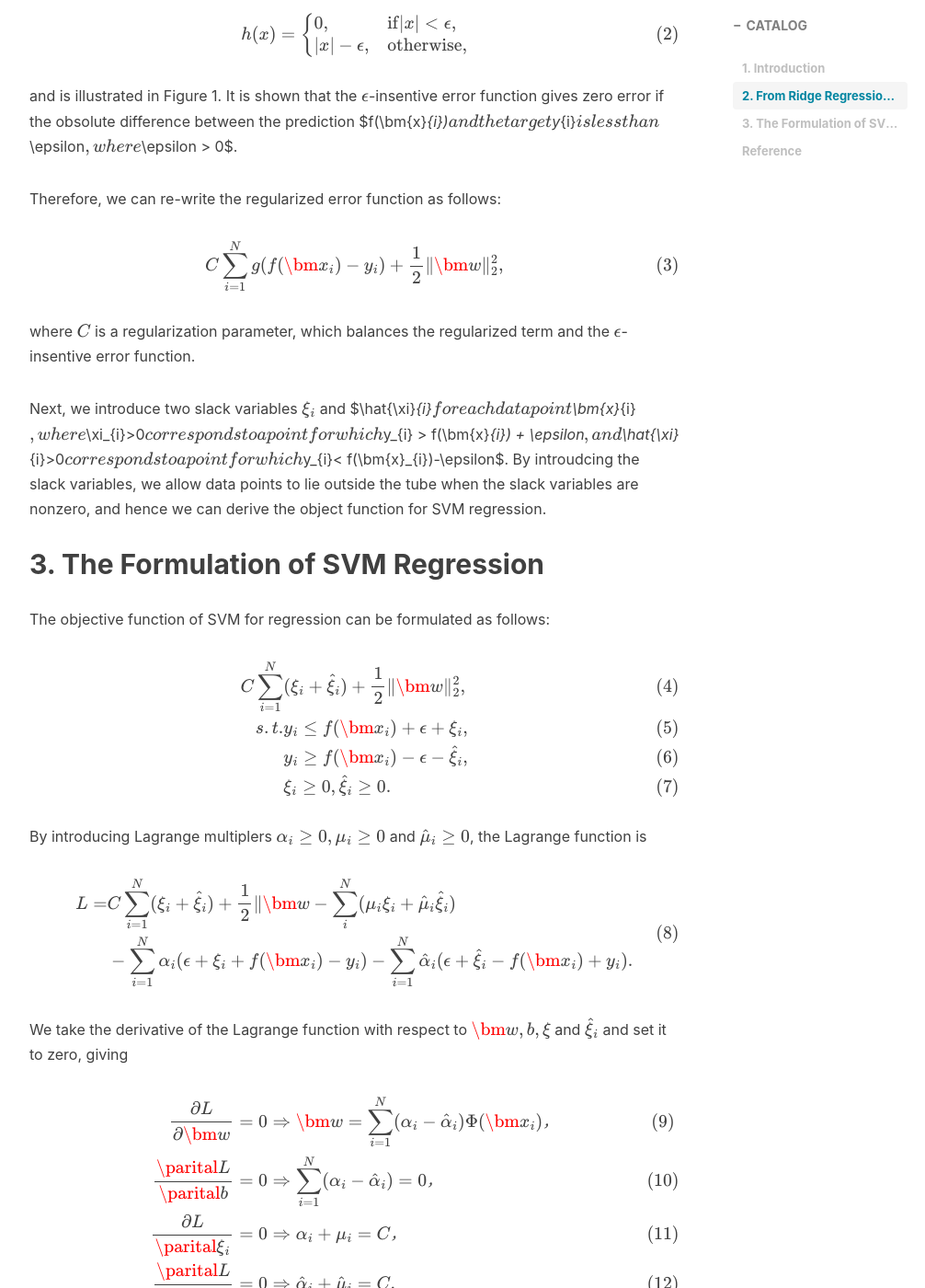
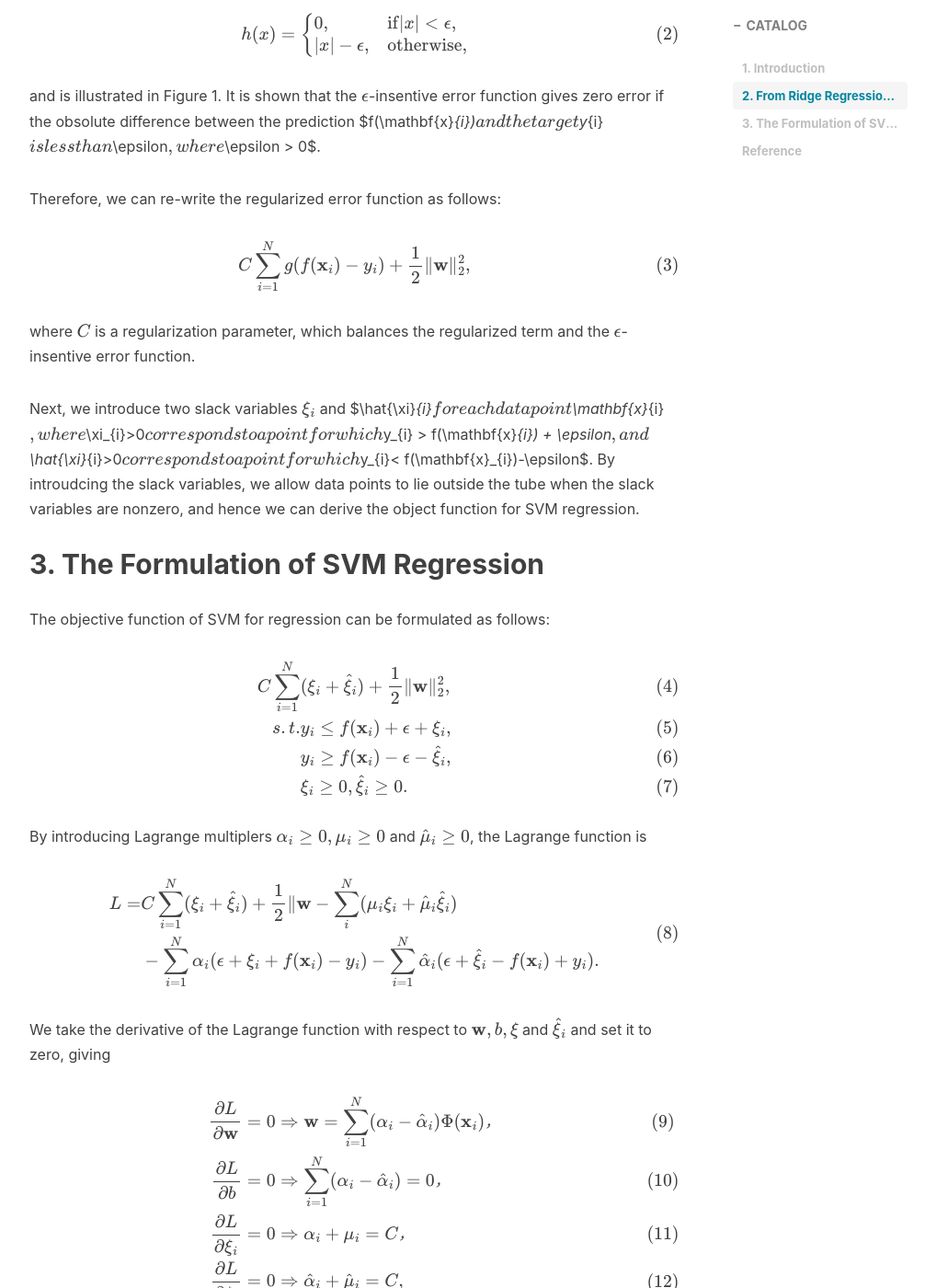
Before and after one commit to Gwan-Siu/gwansiu.github.io, a Jekyll site: the page built from _posts/2021-05-16-Support-vector-machine-regression.markdown, in a window 1280 px wide and 1400 px high, scrolled down 1212 px. Shown: the whole window at 92% size, without its empty margins (233-1239 px from the left). Built offline with Jekyll 4.4.1, drawn with Linux system fonts in a browser that asks for light colours; nearby versions of some CDN libraries; formulas are drawn with MathJax 3; comment, search, counter and statistics services are not loaded; some of the changed text lies outside the part shown.

Commit message:
Modify some errors
Modify some errors

```diff
--- a/_posts/2021-05-16-Support-vector-machine-regression.markdown
+++ b/_posts/2021-05-16-Support-vector-machine-regression.markdown
@@ -14,15 +14,15 @@ We have discussed the support vector machine (SVM) and its application in classi
 
 ## 2. From Ridge Regression to SVM Regression
 
-We assume that there are $N$ observed data samples. Let $\bm{x}_{i}\in\mathbb{R}^{d}$ denote the feature vector of the $i$-th observed data, and $y_{i}\in\mathbb{R}$ is the corresponding target value. In ridge regression, the objective function is a regularized function, which is defined as follows:
+We assume that there are $N$ observed data samples. Let $\mathbf{x}_{i}\in\mathbb{R}^{d}$ denote the feature vector of the $i$-th observed data, and $y_{i}\in\mathbb{R}$ is the corresponding target value. In ridge regression, the objective function is a regularized function, which is defined as follows:
 
 $$
 \begin{equation}
-\frac{1}{2}\sum_{i=1}^{N}(f(\bm{x}_{i})-y_{i})^{2} + \frac{\lambda}{2}\Arrowvert \bm{w}\Arrowvert^{2}_{2},
+\frac{1}{2}\sum_{i=1}^{N}(f(\mathbf{x}_{i})-y_{i})^{2} + \frac{\lambda}{2}\Arrowvert \mathbf{w}\Arrowvert^{2}_{2},
 \end{equation}
 $$
 
-where $f(\bm{x}) = \bm{w}^{T}\bm{x}+b$, where $\bm{w}\in\mathbb{R}^{d}$ and $b\in\mathbb{R}$ are the model paramters and bias term, respectively.
+where $f(\mathbf{x}) = \mathbf{w}^{T}\mathbf{x}+b$, where $\mathbf{w}\in\mathbb{R}^{d}$ and $b\in\mathbb{R}$ are the model paramters and bias term, respectively.
 
 Because the solutions of SVM are a sparse representation of the training samples, we replace the quadratic term with the $\epsilon$-insentive error function in Eq.(1). The $\epsilon$-insentive error function is defined as follows:
 
@@ -36,19 +36,19 @@ h(x)=\begin{cases}
 \end{equation}
 $$
 
-and is illustrated in Figure 1. It is shown that the $\epsilon$-insentive error function gives zero error if the obsolute difference between the prediction $f(\bm{x}_{i})$ and the target $y_{i}$ is less than $\epsilon$, where $\epsilon > 0$.
+and is illustrated in Figure 1. It is shown that the $\epsilon$-insentive error function gives zero error if the obsolute difference between the prediction $f(\mathbf{x}_{i})$ and the target $y_{i}$ is less than $\epsilon$, where $\epsilon > 0$.
 
 Therefore, we can re-write the regularized error function as follows:
 
 $$
 \begin{equation}
-C\sum_{i=1}^{N}g(f(\bm{x}_{i})-y_{i})+\frac{1}{2}\Arrowvert \bm{w}\Arrowvert^{2}_{2},
+C\sum_{i=1}^{N}g(f(\mathbf{x}_{i})-y_{i})+\frac{1}{2}\Arrowvert \mathbf{w}\Arrowvert^{2}_{2},
 \end{equation}
 $$
 
 where $C$ is a regularization parameter, which balances the regularized term and the $\epsilon$-insentive error function.
 
-Next, we introduce two slack variables $\xi_{i}$ and $\hat{\xi}_{i}$ for each data point $\bm{x}_{i}$, where $\xi_{i}>0$ corresponds to a point for which $y_{i} > f(\bm{x}_{i}) + \epsilon$, and $\hat{\xi}_{i}>0$ corresponds to a point for which $y_{i}< f(\bm{x}_{i})-\epsilon$. By introudcing the slack variables, we allow data points to lie outside the tube when the slack variables are nonzero, and hence we can derive the object function for SVM regression.
+Next, we introduce two slack variables $\xi_{i}$ and $\hat{\xi}_{i}$ for each data point $\mathbf{x}_{i}$, where $\xi_{i}>0$ corresponds to a point for which $y_{i} > f(\mathbf{x}_{i}) + \epsilon$, and $\hat{\xi}_{i}>0$ corresponds to a point for which $y_{i}< f(\mathbf{x}_{i})-\epsilon$. By introudcing the slack variables, we allow data points to lie outside the tube when the slack variables are nonzero, and hence we can derive the object function for SVM regression.
 
 ## 3. The Formulation of SVM Regression
 
@@ -56,9 +56,9 @@ The objective function of SVM for regression can be formulated as follows:
 
 $$
 \begin{align}
-C\sum_{i=1}^{N}&(\xi_{i} + \hat{\xi}_{i}) + \frac{1}{2}\Arrowvert \bm{w}\Arrowvert_{2}^{2}, \\
-s.t. & y_{i} \leq f(\bm{x}_{i}) + \epsilon + \xi_{i}, \\
-& y_{i} \geq f(\bm{x}_{i}) - \epsilon - \hat{\xi}_{i}, \\
+C\sum_{i=1}^{N}&(\xi_{i} + \hat{\xi}_{i}) + \frac{1}{2}\Arrowvert \mathbf{w}\Arrowvert_{2}^{2}, \\
+s.t. & y_{i} \leq f(\mathbf{x}_{i}) + \epsilon + \xi_{i}, \\
+& y_{i} \geq f(\mathbf{x}_{i}) - \epsilon - \hat{\xi}_{i}, \\
 & \xi_{i}\geq 0, \hat{\xi}_{i}\geq 0.
 \end{align}
 $$
@@ -68,23 +68,23 @@ By introducing Lagrange multiplers $\alpha_{i}\geq 0, \mu_{i}\geq 0$ and $\hat{\
 $$
 \begin{equation}
 \begin{split}
-L= &C\sum_{i=1}^{N}(\xi_{i} + \hat{\xi}_{i}) + \frac{1}{2}\Arrowvert \bm{w} - \sum_{i}^{N}(\mu_{i}\xi_{i} + \hat{\mu}_{i}\hat{\xi}_{i}) \\
-& -\sum_{i=1}^{N}\alpha_{i}(\epsilon + \xi_{i} + f(\bm{x}_{i})-y_{i}) -\sum_{i=1}^{N}\hat{\alpha}_{i}(\epsilon + \hat{\xi}_{i} - f(\bm{x}_{i}) + y_{i}).
+L= &C\sum_{i=1}^{N}(\xi_{i} + \hat{\xi}_{i}) + \frac{1}{2}\Arrowvert \mathbf{w} - \sum_{i}^{N}(\mu_{i}\xi_{i} + \hat{\mu}_{i}\hat{\xi}_{i}) \\
+& -\sum_{i=1}^{N}\alpha_{i}(\epsilon + \xi_{i} + f(\mathbf{x}_{i})-y_{i}) -\sum_{i=1}^{N}\hat{\alpha}_{i}(\epsilon + \hat{\xi}_{i} - f(\mathbf{x}_{i}) + y_{i}).
 \end{split}
 \end{equation}
 $$
 
-We take the derivative of the Lagrange function with respect to $\bm{w}, b, \xi$ and $\hat{\xi}_{i}$ and set it to zero, giving
+We take the derivative of the Lagrange function with respect to $\mathbf{w}, b, \xi$ and $\hat{\xi}_{i}$ and set it to zero, giving
 
 $$
 \begin{align}
-\frac{\partial L}{\partial \bm{w}} = 0 &\Rightarrow \bm{w} = \sum_{i=1}^{N}(\alpha_{i}-\hat{\alpha}_{i})\Phi(\bm{x}_{i})， \\
+\frac{\partial L}{\partial \mathbf{w}} = 0 &\Rightarrow \mathbf{w} = \sum_{i=1}^{N}(\alpha_{i}-\hat{\alpha}_{i})\Phi(\mathbf{x}_{i})， \\
 
-\frac{\parital L}{\parital b}=0 &\Rightarrow \sum_{i=1}^{N}(\alpha_{i} - \hat{\alpha}_{i}) = 0， \\
+\frac{\partial L}{\partial b}=0 &\Rightarrow \sum_{i=1}^{N}(\alpha_{i} - \hat{\alpha}_{i}) = 0， \\
 
-\frac{\partial L}{\parital \xi_{i}} = 0 &\Rightarrow \alpha_{i} + \mu_{i} = C， \\
+\frac{\partial L}{\partial \xi_{i}} = 0 &\Rightarrow \alpha_{i} + \mu_{i} = C， \\
 
-\frac{\parital L}{\partial \xi_{i}} = 0 &\Rightarrow \hat{\alpha}_{i} + \hat{\mu}_{i} = C,
+\frac{\partial L}{\partial \xi_{i}} = 0 &\Rightarrow \hat{\alpha}_{i} + \hat{\mu}_{i} = C,
 
 \end{align}
 $$
@@ -93,7 +93,7 @@ where $\phi(\cdot)$ denote the basis function. We use the obtained results to el
 
 $$
 \begin{align}
-\hat{L}(\bn{\alpha}, \hat{\alpha}) = &-\frac{1}{2}\sum_{i=1}^{N}\sum_{j=1}^{N}(\alpha_{i} - \alpha_{j})K(\bm{x}_{i}, \bm{x}_{j}) -\epsilon \sum_{i=1}^{N}(\alpha_{i} + \hat{\alpha}_{i}) + \sum_{i=1}^{N}(\alpha_{i} - \hat{\alpha}_{i})y_{i}, \\
+\hat{L}(\bn{\alpha}, \hat{\alpha}) = &-\frac{1}{2}\sum_{i=1}^{N}\sum_{j=1}^{N}(\alpha_{i} - \alpha_{j})K(\mathbf{x}_{i}, \mathbf{x}_{j}) -\epsilon \sum_{i=1}^{N}(\alpha_{i} + \hat{\alpha}_{i}) + \sum_{i=1}^{N}(\alpha_{i} - \hat{\alpha}_{i})y_{i}, \\
 s.t. &0\leq \alpha_{i}\leq C, i=1,\cdots, N, \\
 & 0\leq \alpha_{i} \leq C, i=1, \cdots, N.
 \end{align}
@@ -105,20 +105,20 @@ We investigate more insights about this formulation through KKT condition, which
 
 $$
 \begin{align}
-\alpha_{i} (\epsilon + \xi_{i} + f(\bm{x}_{i}) - y_{i}) &=0, \\
-\hat{\alpha}_{i} (\epsilon + \xi_{i} - f(\bm{x}_{i}) + y_{i}) &= 0, \\
+\alpha_{i} (\epsilon + \xi_{i} + f(\mathbf{x}_{i}) - y_{i}) &=0, \\
+\hat{\alpha}_{i} (\epsilon + \xi_{i} - f(\mathbf{x}_{i}) + y_{i}) &= 0, \\
 (C- \alpha_{i})\xi_{i} &= 0, \\
 (C - \hat{\alpha}_{i}) &= 0.
 \end{align}
 $$
 
-As observed, a coefficient $\alpha_{i}$ can only be nonzero if $\epsilon + \xi_{i} + f(\bm{x}_{i}) - t_{i} = 0$, which implies that data point either lies on the upper boundary of the $\epsilon$-tube ($\xi_{i}=0$) or lies above the upper boundary $(\xi_{i} > 0)$. Similarly, a nonzero value for $\hat{\alpha}_{i}$ implies $\epsilon + \hat{\xi}_{i} - f(\bm{x}_{i}) + t_{i} = 0$, and such points must lie either on or below the lower boundary of the $\epislon$-tube. Futhermore, the two constraints $\epsilon + \xi_{i} + f(\bm{x}_{i}) - t_{i} = 0$ and $\epsilon + \hat{\xi}_{i} - f(\bm{x}_{i}) + t_{i} = 0$ are incompatible. We can find that $\xi_{i}$ and $\hat{\xi}_{i}$ are nonnegative while $\epsilon$ is strictly positive, and for every data point $\bm{x}_{i}$, either $\alpha_{i}$ and $\hat{\alpha}_{i}$ must be zero.
+As observed, a coefficient $\alpha_{i}$ can only be nonzero if $\epsilon + \xi_{i} + f(\mathbf{x}_{i}) - t_{i} = 0$, which implies that data point either lies on the upper boundary of the $\epsilon$-tube ($\xi_{i}=0$) or lies above the upper boundary $(\xi_{i} > 0)$. Similarly, a nonzero value for $\hat{\alpha}_{i}$ implies $\epsilon + \hat{\xi}_{i} - f(\mathbf{x}_{i}) + t_{i} = 0$, and such points must lie either on or below the lower boundary of the $\epislon$-tube. Futhermore, the two constraints $\epsilon + \xi_{i} + f(\mathbf{x}_{i}) - t_{i} = 0$ and $\epsilon + \hat{\xi}_{i} - f(\mathbf{x}_{i}) + t_{i} = 0$ are incompatible. We can find that $\xi_{i}$ and $\hat{\xi}_{i}$ are nonnegative while $\epsilon$ is strictly positive, and for every data point $\mathbf{x}_{i}$, either $\alpha_{i}$ and $\hat{\alpha}_{i}$ must be zero.
 
-In the infernce stage, we can predict a new data point $\bm{x}^{test}$ through
+In the infernce stage, we can predict a new data point $\mathbf{x}^{test}$ through
 
 $$
 \begin{equation}
-f(\bm{x}^{test}) = \sum_{i=1}^{N}(\alpha_{i} - \hat{\alpha}_{i})K(\bm{x}^{test},\bm{x}_{i}) + b,
+f(\mathbf{x}^{test}) = \sum_{i=1}^{N}(\alpha_{i} - \hat{\alpha}_{i})K(\mathbf{x}^{test},\mathbf{x}_{i}) + b,
 \end{equation}
 $$
 
@@ -126,8 +126,8 @@ where
 
 $$
 \begin{align}
-b &= y_{i} - \epsilon - \bm{w}^{T}\phi(bm{x}_{i}) \\
-&=y_{i} - \epsilon - \sum_{j=1}^{N}(\alpha_{j} - \hat{\alpha}_{j})K(\bm{x}_{i}, \bm{x}_{j}).
+b &= y_{i} - \epsilon - \mathbf{w}^{T}\phi(\mathbf{x}_{i}) \\
+&=y_{i} - \epsilon - \sum_{j=1}^{N}(\alpha_{j} - \hat{\alpha}_{j})K(\mathbf{x}_{i}, \mathbf{x}_{j}).
 \end{align}
 $$
 
```
Also changed, not shown: _includes/about/zh.md (+1 -1 lines).
